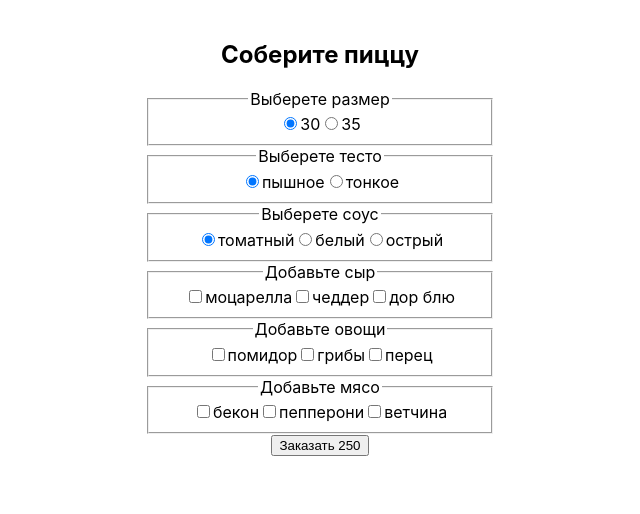
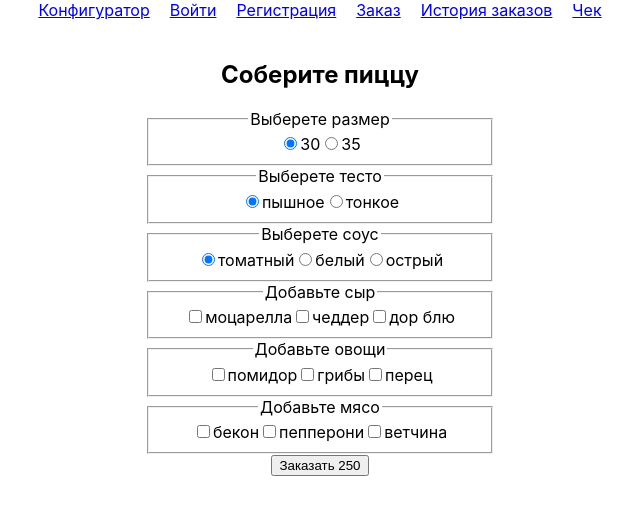
Before and after one commit to penguin-astronaut/react-pizza, a React (Create React App) app: page / in a window 1280 px wide. Shown: the top 514 px of the page, without its empty margins (320-960 px from the left). Built offline with nearby package versions, Linux system fonts and the light colour scheme.

Commit message:
feat: add navbar to app

```diff
--- a/src/App.css
+++ b/src/App.css
@@ -1,8 +1,13 @@
 .App {
   text-align: center;
   display: flex;
+  flex-direction: column;
   align-items: center;
   justify-content: center;
+}
+
+.link {
+  margin: 0 10px;
 }
 
 .configurator {
--- a/src/App.tsx
+++ b/src/App.tsx
@@ -1,5 +1,5 @@
 import React from 'react';
-import { Routes, Route } from 'react-router-dom';
+import { Routes, Route, NavLink } from 'react-router-dom';
 import { PizzaConfigurator } from './PizzaConfigurator/PizzaConfigurator';
 import './App.css';
 import { Login } from './Login';
@@ -11,6 +11,26 @@ import { Receipt } from './Receipt';
 function App() {
   return (
     <div className="App">
+      <nav>
+        <NavLink className={'link'} to={'/'}>
+          Конфигуратор
+        </NavLink>
+        <NavLink className={'link'} to={'/login'}>
+          Войти
+        </NavLink>
+        <NavLink className={'link'} to={'/register'}>
+          Регистрация
+        </NavLink>
+        <NavLink className={'link'} to={'/order'}>
+          Заказ
+        </NavLink>
+        <NavLink className={'link'} to={'/orders'}>
+          История заказов
+        </NavLink>
+        <NavLink className={'link'} to={'/receipt'}>
+          Чек
+        </NavLink>
+      </nav>
       <Routes>
         <Route path="/" element={<PizzaConfigurator />} />
         <Route path="/login" element={<Login />} />
```
